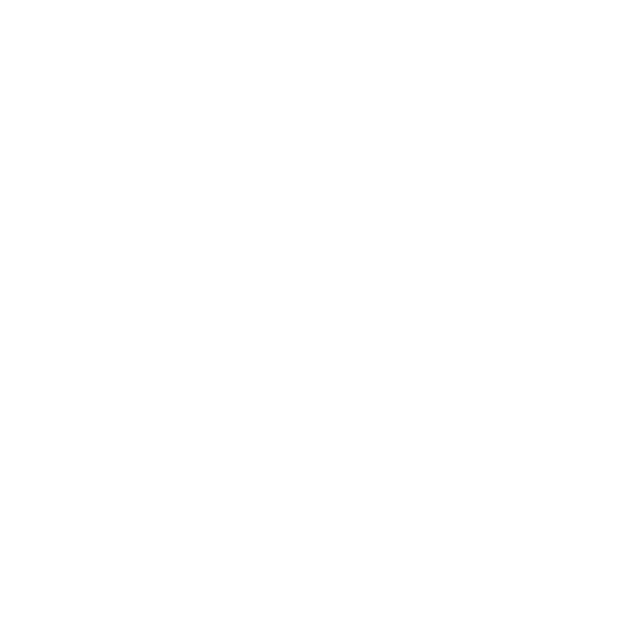
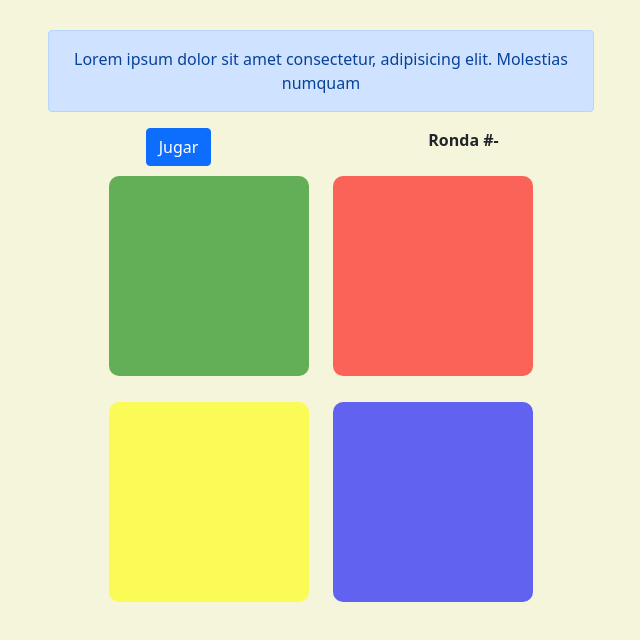
Before and after one commit to redotomi/simon-says, a plain HTML site: page index.html in a window 1280 px wide. Shown: the whole page, without its empty margins (319-959 px from the left). Drawn offline with nearby package versions, Linux system fonts and the light colour scheme.

Commit message:
Crea interfaz visual del juego

```diff
--- a/index.html
+++ b/index.html
@@ -5,10 +5,42 @@
     <meta http-equiv='X-UA-Compatible' content='IE=edge'>
     <title>Simon Says Game</title>
     <meta name='viewport' content='width=device-width, initial-scale=1'>
+    <link href="https://cdn.jsdelivr.net/npm/bootstrap@5.1.3/dist/css/bootstrap.min.css" rel="stylesheet" integrity="sha384-1BmE4kWBq78iYhFldvKuhfTAU6auU8tT94WrHftjDbrCEXSU1oBoqyl2QvZ6jIW3" crossorigin="anonymous">
     <link rel='stylesheet' type='text/css' media='screen' href='main.css'>
     <script src='main.js'></script>
 </head>
 <body>
+    <div class="container">
+        <div class="row">
+            <div class="col"></div>
+            <div class="col-sm-6">
+                <div class="alert alert-primary" role="alert">
+                Lorem ipsum dolor sit amet consectetur, adipisicing elit. Molestias numquam
+                </div>
+            </div>
+          <div class="col"></div>
+        </div>
 
+        <div class="row">
+            <div class="col"></div>
+            <div class="col">
+                <button type="button" class="btn btn-primary">Jugar</button>
+            </div>
+            <div class="col">
+                <strong>Ronda #-</strong>
+            </div>
+            <div class="col"></div>
+          </div>
+      </div>
+
+    <div>
+        <div class="cuadro cuadro-0" id="0"></div>
+        <div class="cuadro cuadro-1" id="1"></div>
+      </div>
+
+      <div>
+        <div class="cuadro cuadro-2" id="2"></div>
+        <div class="cuadro cuadro-3" id="3"></div>
+      </div>
 </body>
 </html>
--- a/main.css
+++ b/main.css
@@ -0,0 +1,39 @@
+body{
+    text-align: center;
+    margin: 30px;
+    background-color: beige;
+}
+
+.cuadro {
+    width: 200px;
+    height: 200px;
+    display: inline-block;
+    cursor: pointer;
+    margin: 10px;
+    opacity: 0.6;
+
+}
+
+.cuadro:hover{
+    box-shadow: 10px 5px 5px rgb(172, 171, 171);
+}
+
+.cuadro-0 {
+    border-radius: 10px;
+    background-color: green;
+}
+
+.cuadro-1 {
+    border-radius: 10px;
+    background-color: red;
+}
+
+.cuadro-2 {
+    border-radius: 10px;
+    background-color: yellow;
+}
+
+.cuadro-3 {
+    border-radius: 10px;
+    background-color: blue;
+}
```
